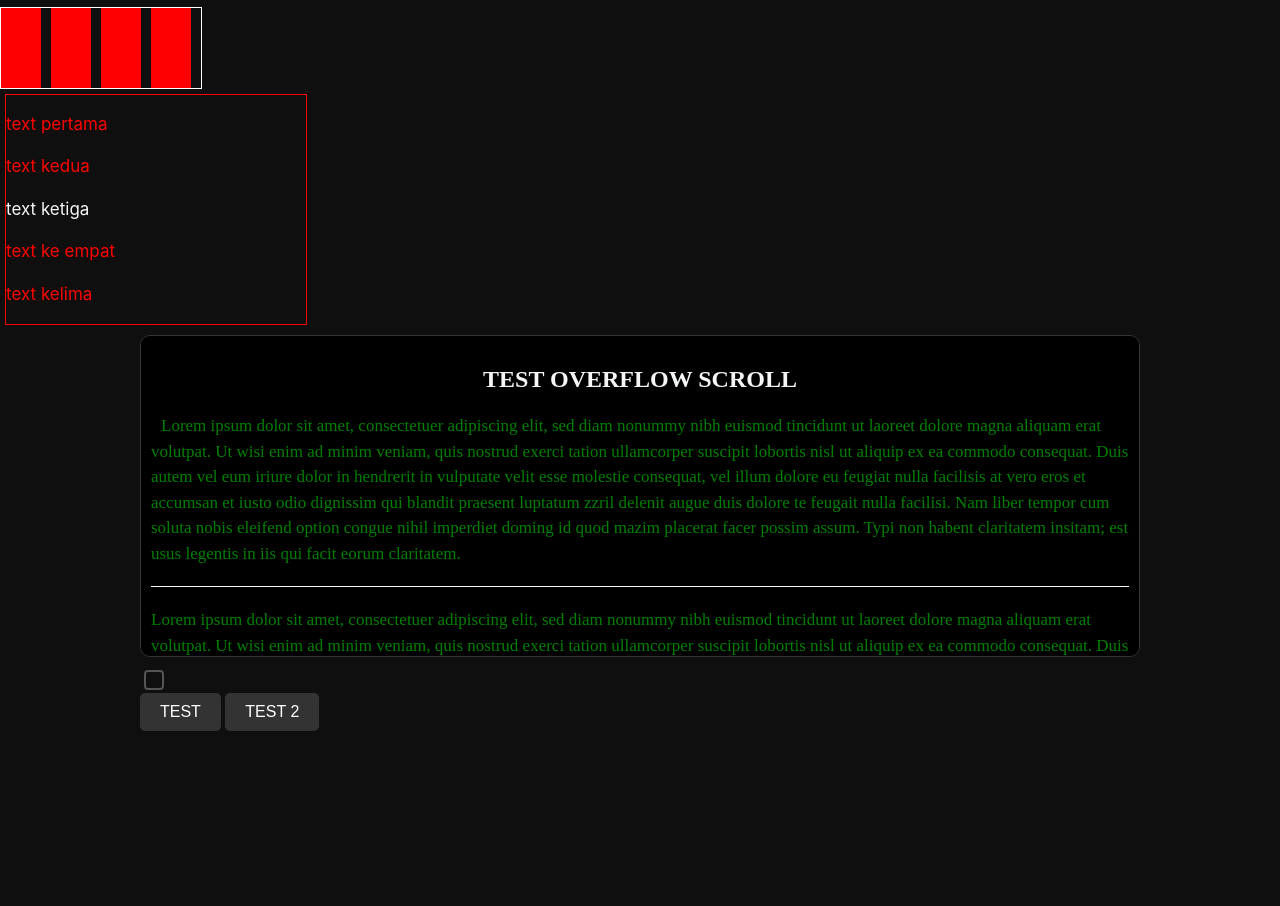
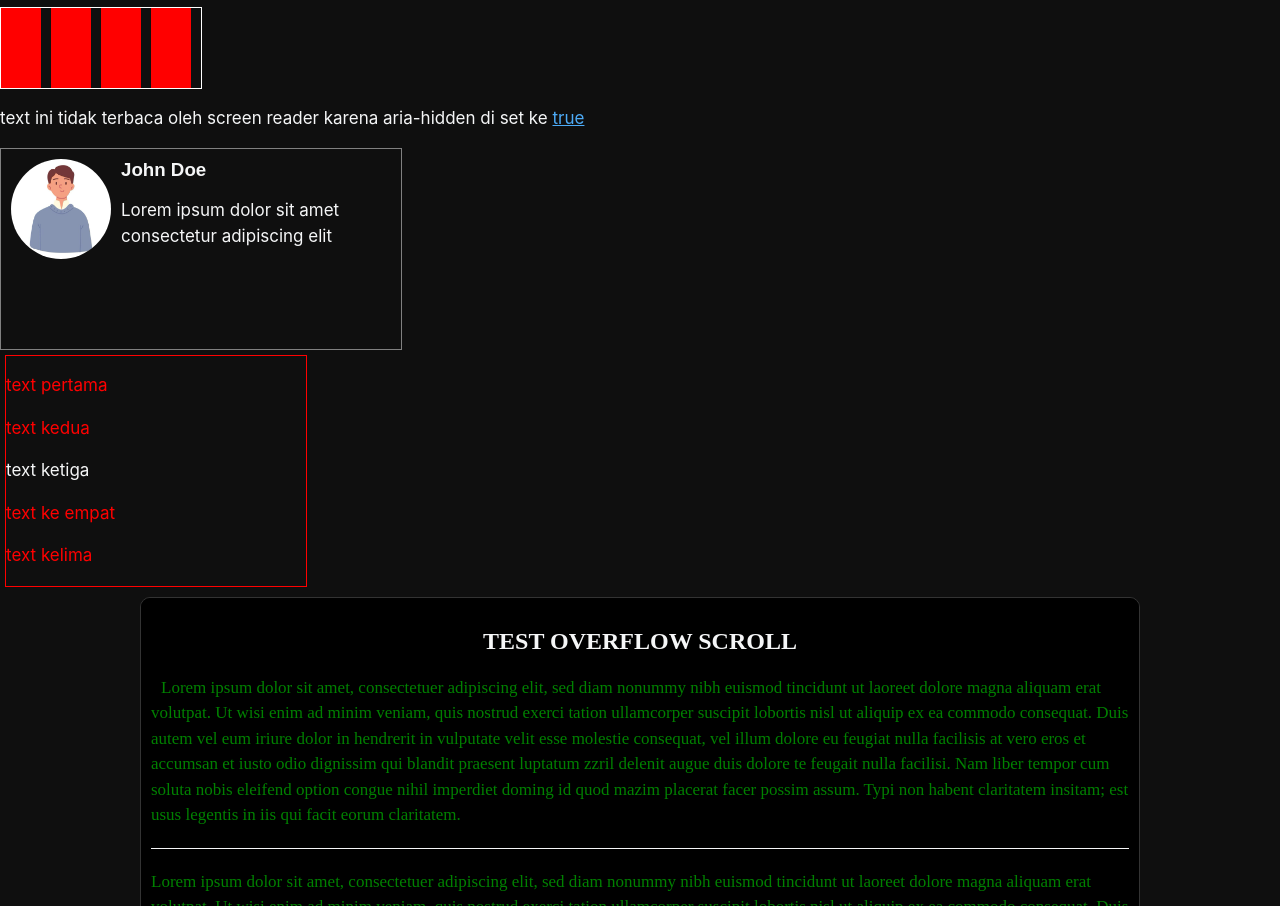
Before and after one commit to baywhyid/musico, a plain HTML site: page lab.html in a window 1280 px wide. Shown: the part 2760-3666 px from the top of the page. Before the commit the page ends 3501 px from the top, so only its background shows below. Drawn offline with Linux system fonts and the light colour scheme; a web font is replaced by a local one.

Commit message:
update 7/14/26

```diff
--- a/lab.html
+++ b/lab.html
@@ -140,6 +140,14 @@
     <div class="labbox"></div>
     <div class="labbox"></div>
 </div>
+<div class="hidden">
+    <p aria-hidden="true">text ini tidak terbaca oleh screen reader karena aria-hidden di set ke <a href="article.html#aria-hidden-note">true</a></p>
+</div>
+<div class="float">
+    <img src="assets/icon/profile.jpg" class="float-profile">
+    <h3>John Doe</h3>
+    <p>Lorem ipsum dolor sit amet consectetur adipiscing elit</p>
+</div>
 <div class="not-pseudo" id="not-pseudo">
     <p>text pertama</p>
     <p>text kedua</p>
--- a/style.css
+++ b/style.css
@@ -899,3 +899,21 @@ footer {
   display: flex;
   justify-content: space-between
 }
+.float {
+  width: 400px;
+  height: 200px;
+  border: 1px solid gray;
+}
+.float-profile {
+  width: 100px;
+  height: 100px;
+  margin-top: 10px;
+  border-radius: 50%;
+  margin-left: 10px;
+  margin-right: 10px;
+  float: left;
+}
+.float h3 {
+  margin: auto;
+  margin-top: 10px;
+}
```
Also changed, not shown: article.html (+4 -0 lines), assets/icon/profile.jpg (added).
